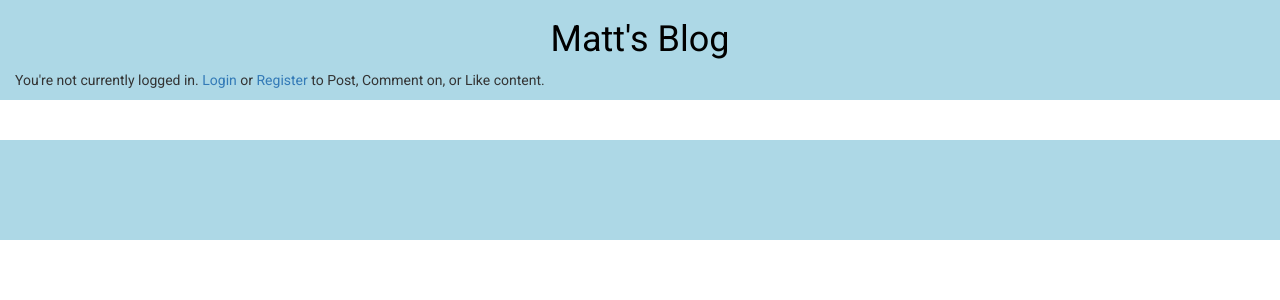
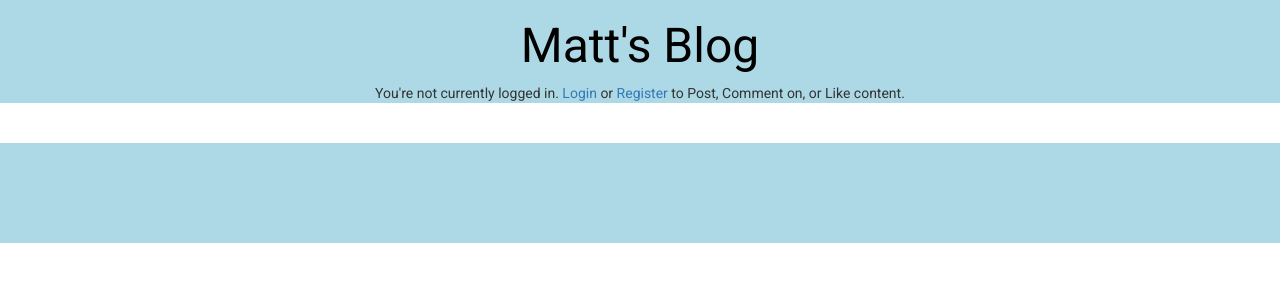
Before and after one commit to GreenGiraffe1/Multi-User-Blog, a Python web app: template myapp/templates/blog.html in a window 1280 px wide. Shown: the top 300 px of the page. Run offline with Jinja, Linux system fonts and the light colour scheme; the template is opened without the code that fills it, so the values that code supplies are empty.

Commit message:
center the log-in / log-out message under main title

```diff
--- a/myapp/templates/base.html
+++ b/myapp/templates/base.html
@@ -13,14 +13,18 @@
         <header class="container-fluid">
             <h1><a class="blog-title-link" href="/blog">Matt's Blog</a></h1>
                 {% if uname %}
+                <div class="log-status">
                     <p class="log-io">You're currently logged in as: {{uname}}</p>
                     <a class="log-io" href="/blog/logout">Logout</a>
+                </div>
                 {% else %}
+                <div class="log-status">
                     <p class="log-io">You're not currently logged in. </p>
                     <a class="log-io" href="/blog/login">Login</a>
                     <p class="log-io"> or </p>
                     <a class="log-io" href="/blog/signup">Register</a>
                     <p class="log-io"> to Post, Comment on, or Like content.</p>
+                </div>
                 {% endif %}
         </header>
         <div class="container block-stuff" id="content">
--- a/static/main.css
+++ b/static/main.css
@@ -5,7 +5,8 @@ body {
   margin: 0 auto; }
 
 h1 {
-  text-align: center; }
+  text-align: center;
+  font-size: 48px; }
 
 footer, header {
   background-color: lightblue;
@@ -26,6 +27,9 @@ footer, header {
 .log-io {
   display: inline; }
 
+.log-status {
+  text-align: center; }
+
 .blog-title-link {
   text-decoration: none;
   color: black; }
--- a/static/main.scss
+++ b/static/main.scss
@@ -6,7 +6,10 @@ body {
 }
 h1 {
     text-align: center;
+    // font-weight: bold;
+    font-size: 48px;
 }
+
 footer {
     background-color: lightblue;
     min-height: 100px;
@@ -30,6 +33,9 @@ header {
 .log-io {
     display: inline;
 }
+.log-status {
+    text-align: center;
+}
 .blog-title-link {
     text-decoration: none;
     color: black;
```
